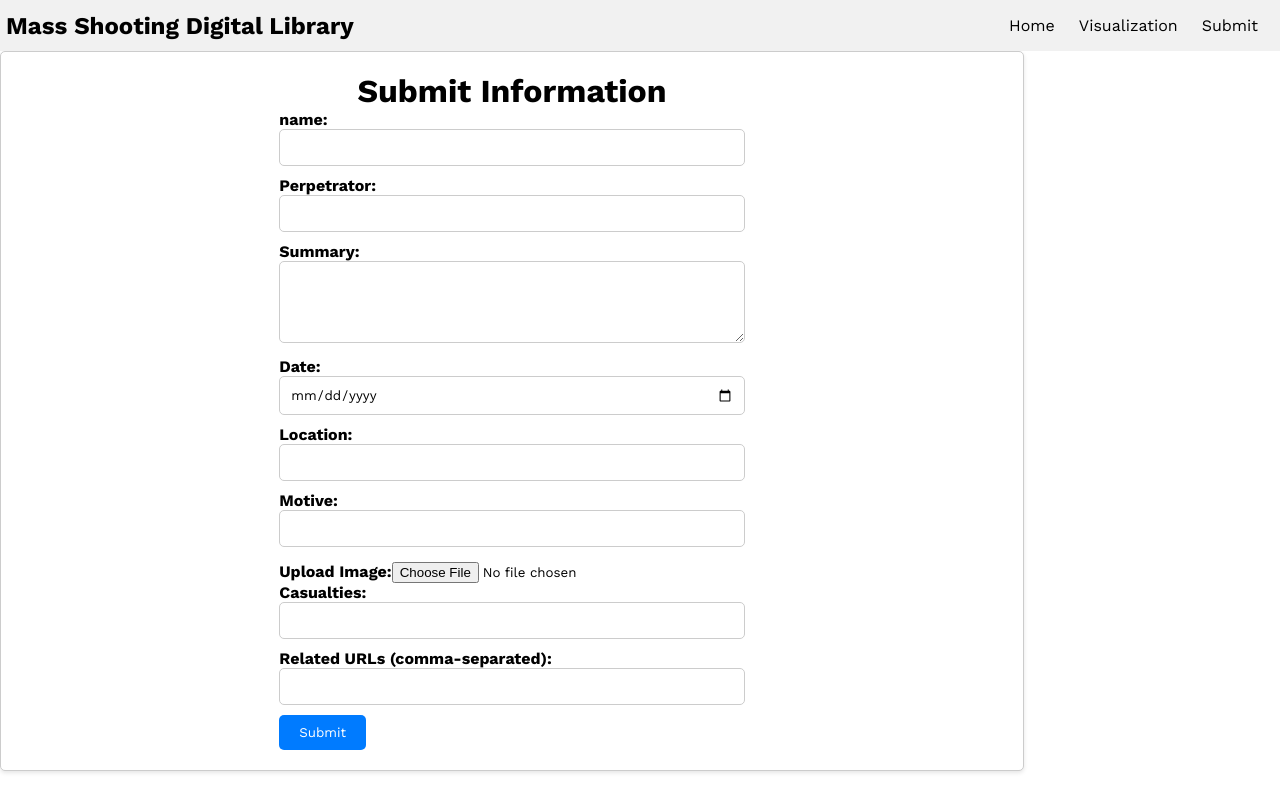
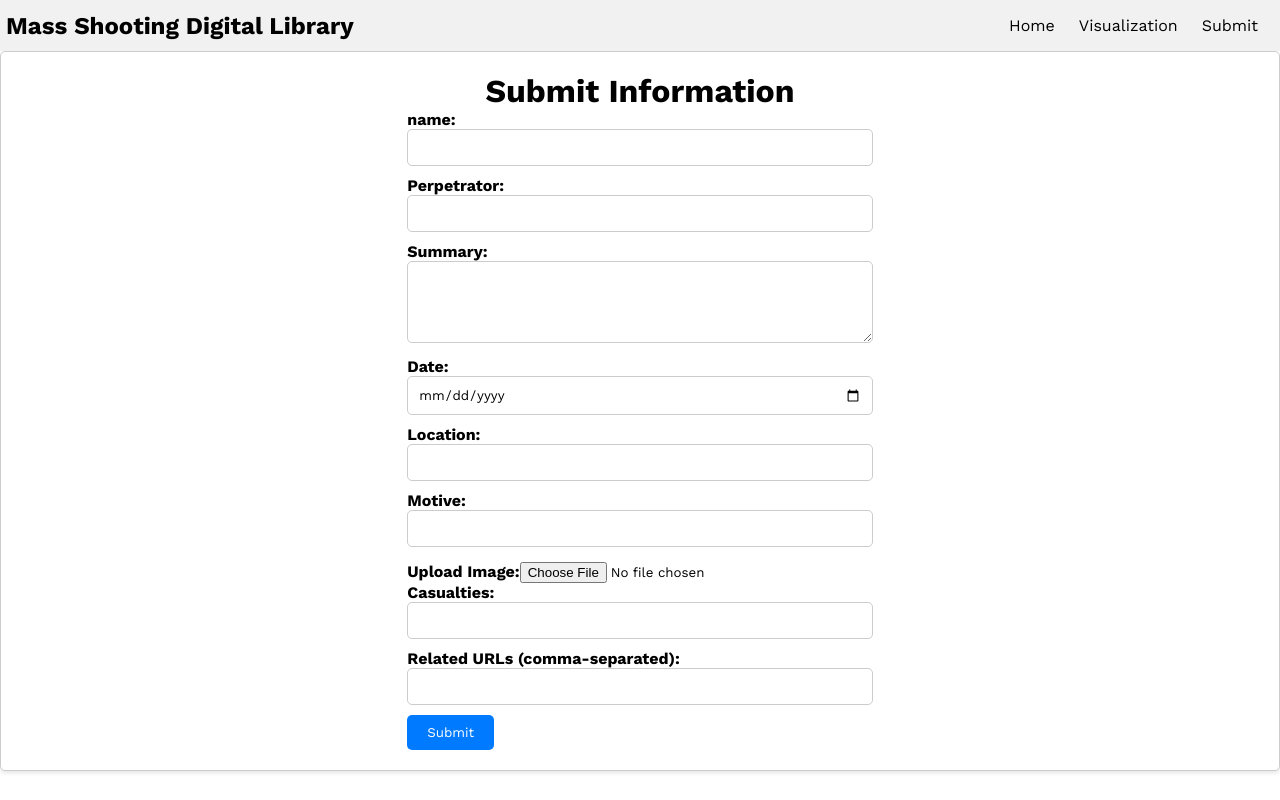
Before and after one commit to bpatel2002/CrisisVue, a Next.js app in the folder client/frontend/: page /submit in a window 1280 px wide. Built offline with nearby package versions, Linux system fonts and the light colour scheme.

Commit message:
modify css for submit page

```diff
--- a/client/frontend/src/app/submit/SubmitPage.css
+++ b/client/frontend/src/app/submit/SubmitPage.css
@@ -9,7 +9,7 @@
   display: flex;
   flex-direction: column; /* Align elements vertically */
   align-items: center;
-  width: 80%; /* Adjust the width as needed */
+  width: 100%; /* Adjust the width as needed */
   padding: 20px;
   border: 1px solid #ccc;
   background-color: #fff;
```
